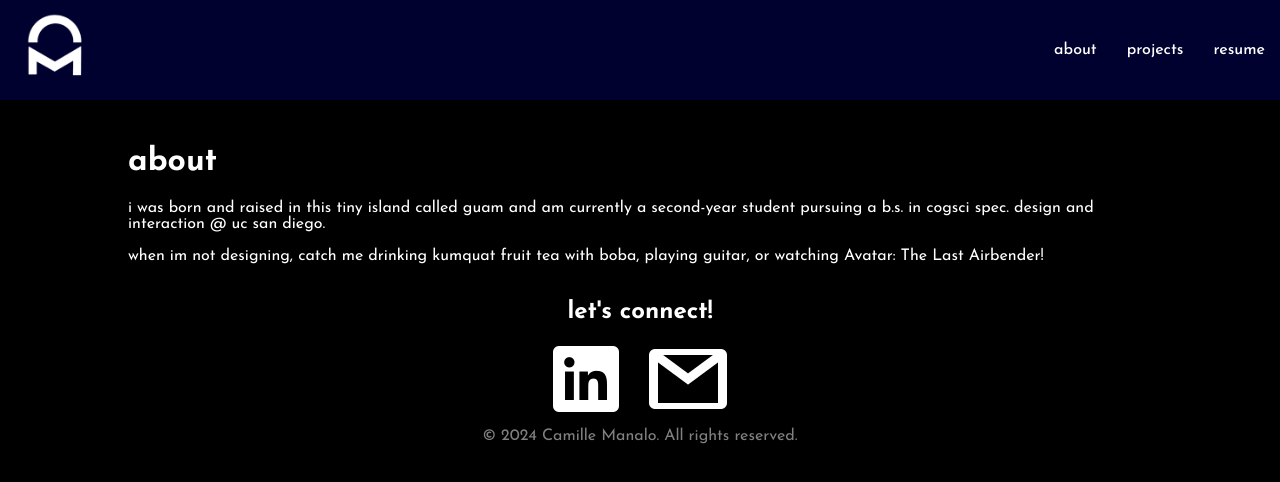
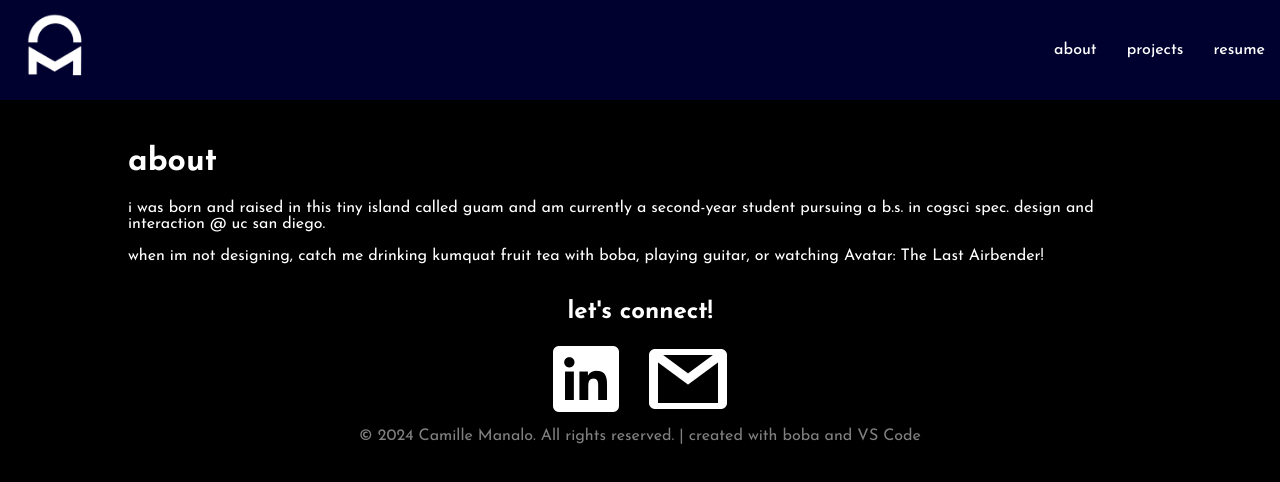
Before and after one commit to robmahalo/camille-folio, a React (Create React App) app in the folder frontend/: page /about in a window 1280 px wide. Shown: the top 482 px of the page. Built offline with nearby package versions, Linux system fonts and the light colour scheme.

Commit message:
updated home banner and changed footer text

```diff
--- a/frontend/src/components/footer/footer.component.jsx
+++ b/frontend/src/components/footer/footer.component.jsx
@@ -37,7 +37,7 @@ const Footer = () => {
           marginTop: "10px",
         }}
       >
-        © 2024 Camille Manalo. All rights reserved.
+        © 2024 Camille Manalo. All rights reserved. | created with boba and VS Code
       </p>
       {/* <FooterContainer>
         <Row>
```
Also changed, not shown: frontend/src/img/home-banner.svg.
